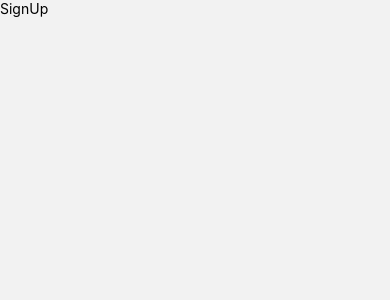
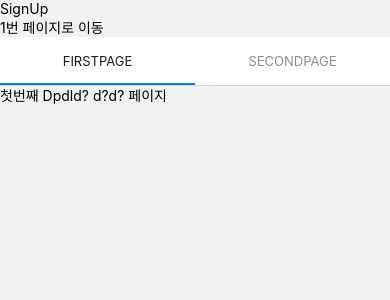
Before and after one commit to lmotp/otaku-app, a React Native app: screen /SignUp in a window 390 px wide. Shown: the top 300 px of the page. Built offline with nearby package versions, Linux system fonts and the light colour scheme.

Commit message:
SignUp Page Navigation

```diff
--- a/App.tsx
+++ b/App.tsx
@@ -14,17 +14,9 @@ const Stack = createNativeStackNavigator<RootStackParamList>();
 function App() {
   return (
     <NavigationContainer>
-      <Stack.Navigator>
-        <Stack.Screen
-          name="SignIn"
-          component={SignIn}
-          options={{headerShown: false}}
-        />
-        <Stack.Screen
-          name="SignUp"
-          component={SignUp}
-          options={{headerShown: false}}
-        />
+      <Stack.Navigator screenOptions={{headerShown: false}}>
+        <Stack.Screen name="SignIn" component={SignIn} />
+        <Stack.Screen name="SignUp" component={SignUp} />
       </Stack.Navigator>
     </NavigationContainer>
   );
--- a/package.json
+++ b/package.json
@@ -10,13 +10,16 @@
     "lint": "eslint . --ext .js,.jsx,.ts,.tsx"
   },
   "dependencies": {
+    "@react-navigation/material-top-tabs": "^6.5.1",
     "@react-navigation/native": "^6.0.16",
     "@react-navigation/native-stack": "^6.9.4",
     "react": "18.1.0",
     "react-native": "0.70.6",
     "react-native-linear-gradient": "^2.6.2",
+    "react-native-pager-view": "^6.1.2",
     "react-native-safe-area-context": "^4.4.1",
     "react-native-screens": "^3.18.2",
+    "react-native-tab-view": "^3.3.4",
     "react-native-vector-icons": "^9.2.0",
     "react-query": "^3.39.2",
     "recoil": "^0.7.6"
--- /dev/null
+++ b/src/components/SignUp/FirstPage.tsx
@@ -0,0 +1,12 @@
+import React from 'react';
+import {Text, View} from 'react-native';
+
+function FirstPage() {
+  return (
+    <View>
+      <Text>첫번째 Dpdld? d?d? 페이지</Text>
+    </View>
+  );
+}
+
+export default FirstPage;
--- /dev/null
+++ b/src/components/SignUp/SecondPage.tsx
@@ -0,0 +1,12 @@
+import React from 'react';
+import {Text, View} from 'react-native';
+
+function SecondPage() {
+  return (
+    <View>
+      <Text>SecondPage</Text>
+    </View>
+  );
+}
+
+export default SecondPage;
--- a/src/views/SignUp.tsx
+++ b/src/views/SignUp.tsx
@@ -1,9 +1,34 @@
-import {Text, View} from 'react-native';
+import {MaterialTopTabBarProps} from '@react-navigation/material-top-tabs';
+import {Pressable, Text, View} from 'react-native';
+import {createMaterialTopTabNavigator} from '@react-navigation/material-top-tabs';
+import FirstPage from '@/components/SignUp/FirstPage';
+import SecondPage from '@/components/SignUp/SecondPage';
 
-function SignUp() {
+export type SignUpParamList = {
+  FirstPage: undefined;
+  SecondPage: undefined;
+};
+
+type SignUpScreenProps = MaterialTopTabBarProps;
+
+function SignUp({navigation}: SignUpScreenProps) {
+  const Tabs = createMaterialTopTabNavigator();
+
+  const onPressToSurvey = () => {
+    navigation.navigate('FirstPage');
+  };
+
   return (
     <View>
       <Text>SignUp</Text>
+      <Pressable onPress={onPressToSurvey}>
+        <Text>1번 페이지로 이동</Text>
+      </Pressable>
+
+      <Tabs.Navigator>
+        <Tabs.Screen name="FirstPage" component={FirstPage} />
+        <Tabs.Screen name="SecondPage" component={SecondPage} />
+      </Tabs.Navigator>
     </View>
   );
 }
```
Also changed, not shown: 1 other file (tests, documents, lock files or other folders).
